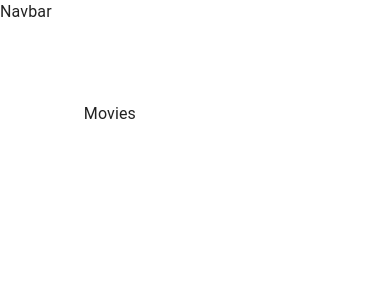
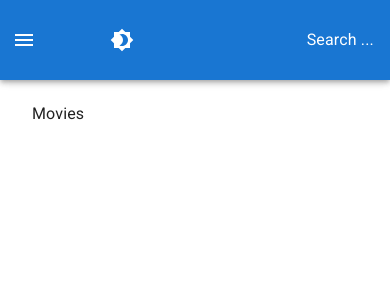
Before and after one commit to bojan09/filmpire_app, a React (Create React App) app: page / in a window 390 px wide. Shown: the top 300 px of the page. Built offline with nearby package versions, Linux system fonts and the light colour scheme.

Commit message:
created Navbar component layout, & MUI Theme added

```diff
--- a/package.json
+++ b/package.json
@@ -2,7 +2,6 @@
   "name": "filmpire",
   "version": "0.1.0",
   "private": true,
-  "homepage": "/filmpire/ ",
   "dependencies": {
     "@alan-ai/alan-sdk-web": "^1.8.28",
     "@emotion/react": "^11.4.1",
--- a/public/index.html
+++ b/public/index.html
@@ -8,9 +8,9 @@
   <meta name="theme-color" content="#000000" />
   <meta name="description" content="Web site created using create-react-app" />
   <link rel="apple-touch-icon" href="%PUBLIC_URL%/logo192.png" />
-
   <link rel="manifest" href="%PUBLIC_URL%/manifest.json" />
 
+  <link rel="stylesheet" href="https://fonts.googleapis.com/css?family=Roboto:300,400,500,700&display=swap" />
   <title>Filmpire App</title>
 </head>
 
--- a/src/components/Navbar/Navbar.jsx
+++ b/src/components/Navbar/Navbar.jsx
@@ -1,9 +1,78 @@
 import React from "react";
+import {
+  AppBar,
+  IconButton,
+  Toolbar,
+  Drawer,
+  Button,
+  Avatar,
+  useMediaQuery,
+} from "@mui/material";
+import {
+  Menu,
+  AccountCircle,
+  Brightness4,
+  Brightness7,
+} from "@mui/icons-material";
+import { Link } from "react-router-dom";
+import { useTheme } from "@mui/material/styles";
+
+// styles
+import useStyles from "./styles";
 
 const Navbar = () => {
-  console.log("Navbar Info");
+  const classes = useStyles();
+  const theme = useTheme();
+  const isMobile = useMediaQuery("(max-width:600px)");
 
-  return <div>Navbar</div>;
+  const isAuthenticated = true;
+
+  return (
+    <>
+      <AppBar possition="fixed">
+        <Toolbar className={classes.toolbar}>
+          {isMobile && (
+            <IconButton
+              color="inherit"
+              edge="start"
+              style={{ outline: "none" }}
+              onClick={() => {}}
+              className={classes.menuButton}
+            >
+              <Menu />
+            </IconButton>
+          )}
+          <IconButton color="inherit" sx={{ ml: 1 }} onClick={() => {}}>
+            {theme.palette.mode === "dark" ? <Brightness7 /> : <Brightness4 />}
+          </IconButton>
+          {!isMobile && "Search ..."}
+          <div>
+            {!isAuthenticated ? (
+              <Button color="inherit" onClick={() => {}}>
+                Login &nbsp; <AccountCircle />
+              </Button>
+            ) : (
+              <Button
+                color="inherit"
+                component={Link}
+                to={`/profile/:id`}
+                className={classes.linkButton}
+                onClick={() => {}}
+              >
+                {!isMobile && (
+                  <>
+                    My movies &nbsp;{" "}
+                    <Avatar style={{ width: 30, height: 30 }} alt="Profile" />
+                  </>
+                )}
+              </Button>
+            )}
+          </div>
+          {isMobile && "Search ..."}
+        </Toolbar>
+      </AppBar>
+    </>
+  );
 };
 
 export default Navbar;
--- /dev/null
+++ b/src/components/Navbar/styles.js
@@ -0,0 +1,21 @@
+import { makeStyles } from "@mui/styles";
+
+export default makeStyles((theme) => ({
+  toolbar: {
+    height: "80px",
+    display: "flex",
+    justifyContent: "space-between",
+    marginLeft: "240px",
+    [theme.breakpoints.down("sm")]: {
+      marginLeft: "0",
+      flexWrap: "wrap",
+    },
+  },
+
+  menuButton: {
+    marginRight: theme.spacing(2),
+    [theme.breakpoints.up("sm")]: {
+      display: "none",
+    },
+  },
+}));
--- a/src/index.js
+++ b/src/index.js
@@ -1,13 +1,18 @@
 import React from "react";
 import ReactDOM from "react-dom";
 import { BrowserRouter } from "react-router-dom";
+import { createTheme, ThemeProvider } from "@mui/material/styles";
 
 import App from "./components/App";
 
+const theme = createTheme({});
+
 ReactDOM.render(
-  <BrowserRouter>
-    <App />
-  </BrowserRouter>,
+  <ThemeProvider theme={theme}>
+    <BrowserRouter>
+      <App />
+    </BrowserRouter>
+  </ThemeProvider>,
 
   document.getElementById("root")
 );
```
Also changed, not shown: 2 other files (tests, documents, lock files or other folders).
